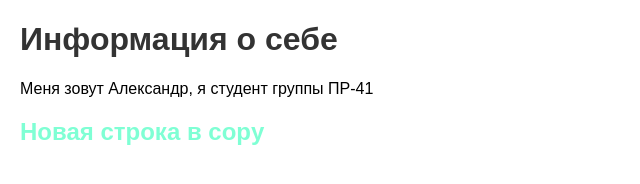
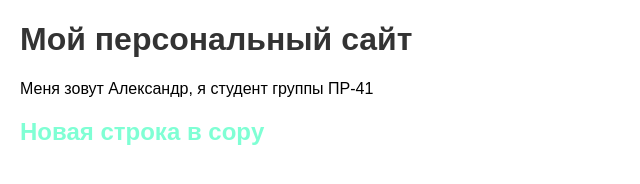
Before and after one commit to Mumlul/Trpo_4, a plain HTML site: page index.html in a window 1280 px wide. Shown: the whole page, without its empty margins (0-640 px from the left). Drawn offline with Linux system fonts and the light colour scheme.

Commit message:
Заменил h1 на Мой персональный сайт

```diff
--- a/index.html
+++ b/index.html
@@ -5,7 +5,7 @@
     <meta name="viewport" content="width=device-width, initial-scale=1.0">
     <link rel="stylesheet" href="style.css">
     <title>О мне</title>
-    <h1>Информация о себе</h1>
+    <h1>Мой персональный сайт</h1>
     <p>Меня зовут Александр, я студент группы ПР-41</p>
     <h2>Новая строка в copy</h2>
 </head>
```
